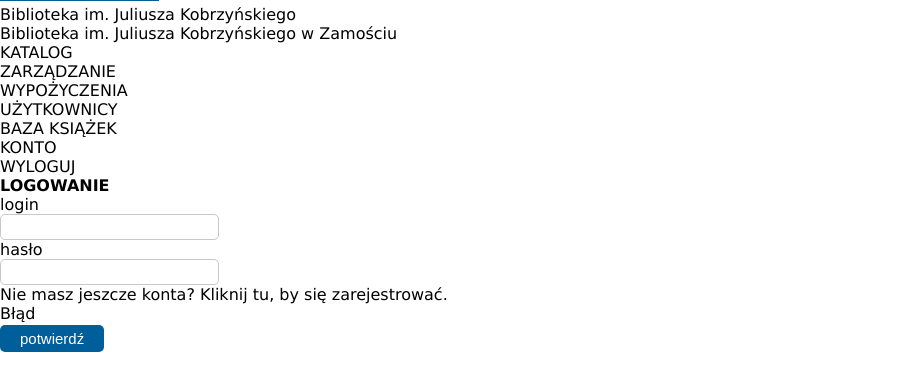
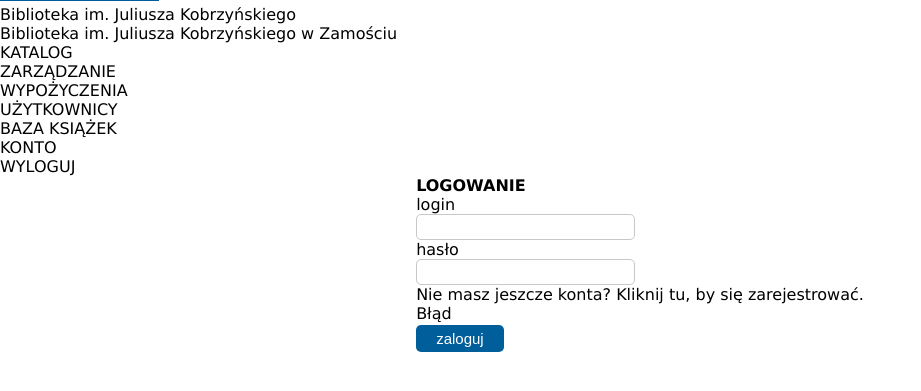
Before and after one commit to szponovic/Projekt_TI, a PHP site: page /login_form.php in a window 1280 px wide. Shown: the part 192-583 px from the top of the page, without its empty margins (0-921 px from the left). Run offline with PHP 8.4, Linux system fonts and the light colour scheme.

Commit message:
Update login_form.php

```diff
--- a/login_form.php
+++ b/login_form.php
@@ -10,10 +10,11 @@
 <body>
 
     <?php
-    include_once('nav_man.php');
+        include('nav_man.php');
     ?>
+
     <form action="" method="post">
-        <div class="form_main_container">
+        <div class="main_container">
             <div class="form_block solid_border">
                 <div class="form_line"><b>LOGOWANIE</b></div>
                 <div class="form_line">
@@ -26,9 +27,10 @@
                 </div>
                 <div class="form_line"><a href="">Nie masz jeszcze konta? Kliknij tu, by się zarejestrować.</a></div>
                 <div class="form_line error">Błąd</div>
-                <div class="form_line"><button type="submit">potwierdź</button></div>
+                <div class="form_line"><button type="submit">zaloguj</button></div>
             </div>
         </div>
     </form>
+
 </body>
 </html>
```
